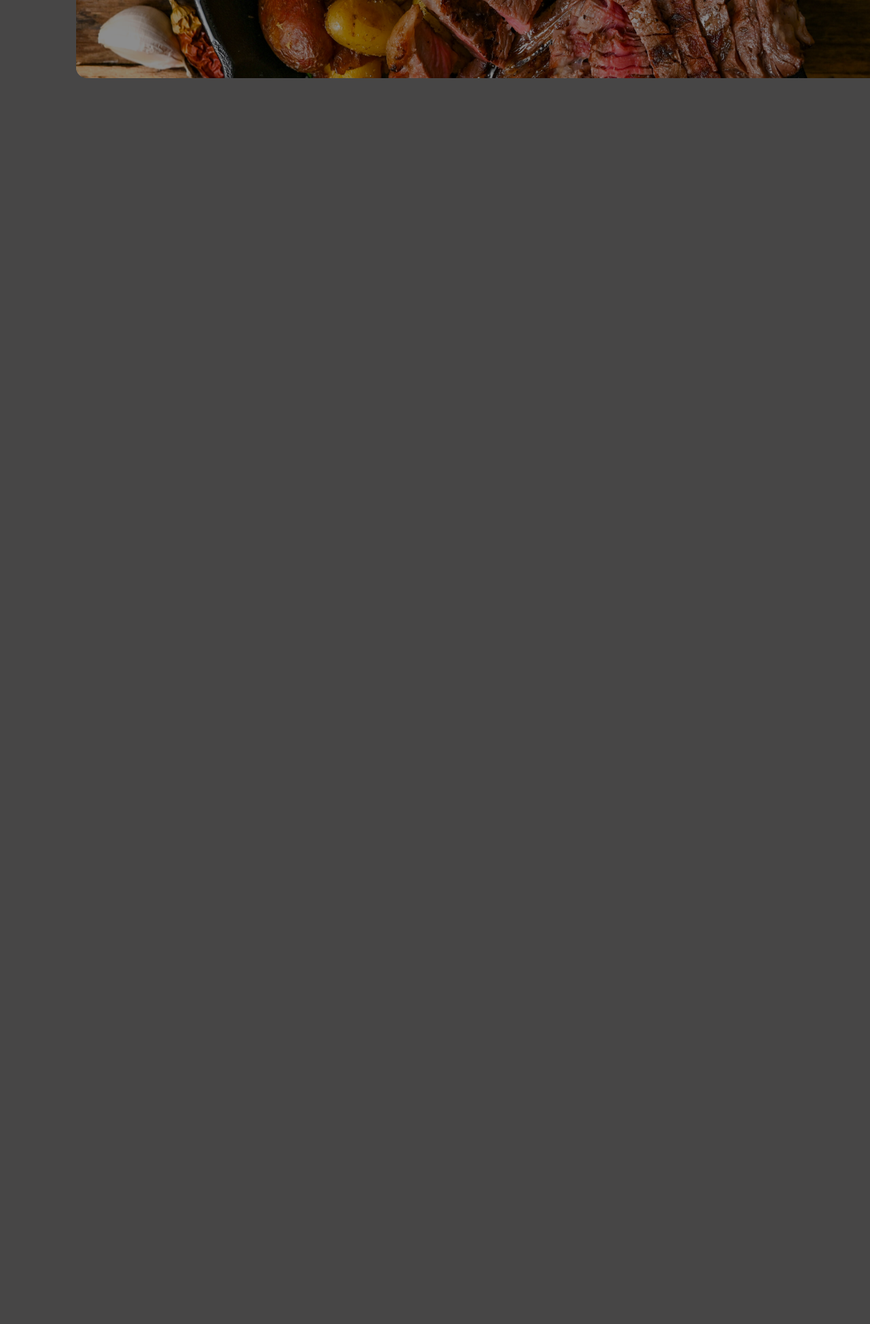
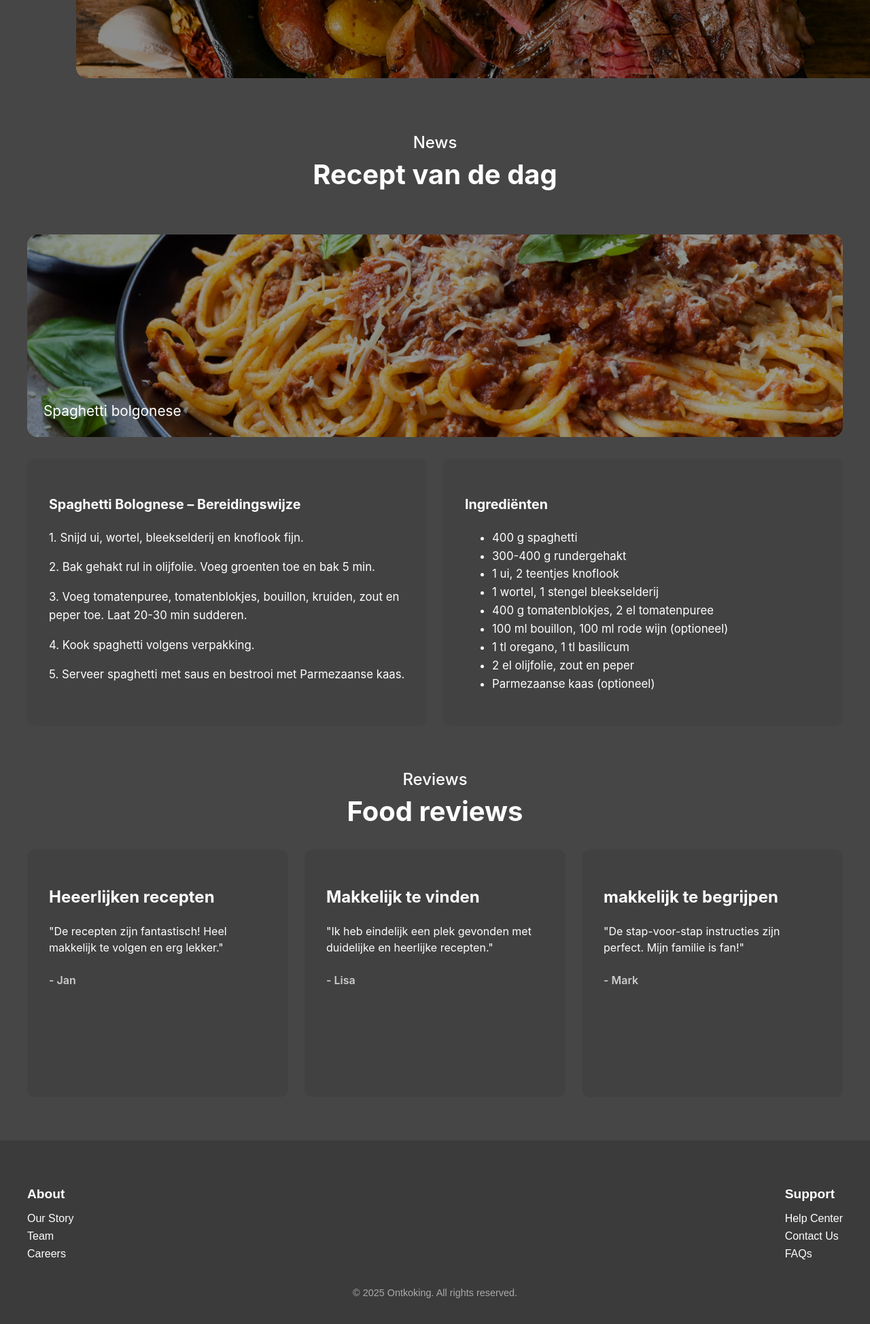
Before and after one commit to Hecker-01/beroeps2-ontkoking, a PHP site: page / in a window 1280 px wide. Shown: the part 465-2413 px from the top of the page at 68% size. Before the commit the page ends 580 px from the top, so only its background shows below. Run offline with PHP 8.4, Linux system fonts and the light colour scheme.

Commit message:
review/ recept van dag/ footer

```diff
--- a/index.html
+++ b/index.html
@@ -49,6 +49,106 @@
 
 
 
+<section class="content-section">
+
+    <div class="Text">
+        <h2>News</h2>
+        <h1>Recept van de dag</h1>
+
+    </div>
+
+
+
+    <div class="upper-content">
+        <p class="upper-text">Spaghetti bolgonese</p>
+    </div>
+
+
+    <div class="lower-content">
+        <div class="lower-box">
+            <h3>Spaghetti Bolognese – Bereidingswijze</h3>
+            <p>1. Snijd ui, wortel, bleekselderij en knoflook fijn.</p>
+            <p>2. Bak gehakt rul in olijfolie. Voeg groenten toe en bak 5 min.</p>
+            <p>3. Voeg tomatenpuree, tomatenblokjes, bouillon, kruiden, zout en peper toe. Laat 20-30 min sudderen.</p>
+            <p>4. Kook spaghetti volgens verpakking.</p>
+            <p>5. Serveer spaghetti met saus en bestrooi met Parmezaanse kaas.</p>
+        </div>
+        <div class="lower-box">
+            <h3>Ingrediënten</h3>
+            <ul>
+                <li>400 g spaghetti</li>
+                <li>300-400 g rundergehakt</li>
+                <li>1 ui, 2 teentjes knoflook</li>
+                <li>1 wortel, 1 stengel bleekselderij</li>
+                <li>400 g tomatenblokjes, 2 el tomatenpuree</li>
+                <li>100 ml bouillon, 100 ml rode wijn (optioneel)</li>
+                <li>1 tl oregano, 1 tl basilicum</li>
+                <li>2 el olijfolie, zout en peper</li>
+                <li>Parmezaanse kaas (optioneel)</li>
+            </ul>
+        </div>
+    </div>
+
+</section>
+
+
+<section class="reviews-section">
+
+
+    <div class="reviews-text">
+        <h3>Reviews</h3>
+        <h1>Food reviews</h1>
+    </div>
+
+
+    <div class="reviews-container">
+        <div class="review-card">
+            <h1>Heeerlijken recepten</h1>
+            <p>"De recepten zijn fantastisch! Heel makkelijk te volgen en erg lekker."</p>
+            <span>- Jan</span>
+        </div>
+        <div class="review-card">
+            <h1>Makkelijk te vinden</h1>
+            <p>"Ik heb eindelijk een plek gevonden met duidelijke en heerlijke recepten."</p>
+            <span>- Lisa</span>
+        </div>
+        <div class="review-card">
+            <h2>makkelijk te begrijpen</h2>
+            <p>"De stap-voor-stap instructies zijn perfect. Mijn familie is fan!"</p>
+            <span>- Mark</span>
+        </div>
+    </div>
+
+</section>
+
+<footer class="site-footer">
+    <div class="footer-container">
+
+        <div class="footer-section">
+            <h3>About</h3>
+            <ul>
+                <li><a href="#">Our Story</a></li>
+                <li><a href="#">Team</a></li>
+                <li><a href="#">Careers</a></li>
+            </ul>
+        </div>
+
+        <div class="footer-section">
+            <h3>Support</h3>
+            <ul>
+                <li><a href="#">Help Center</a></li>
+                <li><a href="#">Contact Us</a></li>
+                <li><a href="#">FAQs</a></li>
+            </ul>
+        </div>
+    </div>
+
+    <div class="footer-bottom">
+        <p>&copy; 2025 Ontkoking. All rights reserved.</p>
+    </div>
+</footer>
+
+
 <script src="scripts/index.js"></script>
 </body>
 </html>
--- a/styles/index.css
+++ b/styles/index.css
@@ -267,7 +267,7 @@ html, body {
     cursor: pointer;
     transition: background-color 0.3s ease;
     box-shadow: inset 0 2px 4px rgba(0, 0, 0, 0.25);
-    align-self: center; /* perfectly centers with other buttons */
+    align-self: center;
 }
 
 .theme-switch {
@@ -406,3 +406,303 @@ body.light-mode .theme-toggle {
 body.light-mode .toggle-circle {
     background-color: #2b2b2b;
 }
+
+
+
+.content-section {
+    width: 100%;
+    max-width: 1200px;
+    margin: 3rem auto;
+    display: flex;
+    flex-direction: column;
+    gap: 2rem;
+    padding: 0 1.5rem;
+}
+
+
+.upper-content {
+    position: relative;
+    background-image: url('../images/spaghetti-bolognese.avif'); /* relative path */
+    background-size: cover;
+    background-position: center;
+    background-repeat: no-repeat;
+    border-radius: 16px;
+    min-height: 250px;
+    padding: 1.5rem;
+    color: #fff;
+    display: flex;
+    align-items: flex-end;
+    overflow: hidden;
+}
+
+
+
+.upper-content::before {
+    content: "";
+    position: absolute;
+    inset: 0;
+    background: rgba(0, 0, 0, 0.4);
+    border-radius: 16px;
+    z-index: 1;
+}
+
+
+.upper-text {
+    position: relative;
+    margin: 0;
+    font-size: 1.3rem;
+    line-height: 1.4;
+    z-index: 2;
+}
+
+
+.lower-content {
+    display: flex;
+    justify-content: space-between;
+    gap: 1.5rem;
+}
+
+.lower-box {
+    flex: 1;
+    background-color: #424242;
+    border-radius: 12px;
+    padding: 2rem;
+    min-height: 250px;
+    color: #fff;
+    font-size: 1.05rem;
+    line-height: 1.6;
+    transition: background-color 0.3s ease, color 0.3s ease;
+}
+
+
+body.light-mode .upper-content {
+    filter: brightness(0.8);
+}
+
+body.light-mode .lower-box {
+    background-color: #e0e0e0;
+    color: #222;
+}
+
+.Text {
+    display: flex;
+    flex-direction: column;
+    align-items: center;
+    justify-content: center;
+    text-align: center;
+    gap: 0.5rem;
+    margin: 2rem 0;
+}
+
+.Text h2 {
+    margin: 0;
+    font-size: 1.5rem;
+    font-weight: 500;
+    color: #ffffff;
+}
+
+.Text h1 {
+    margin: 0;
+    font-size: 2.5rem;
+    font-weight: 700;
+    color: #ffffff;
+}
+.Text h2,
+.Text h1 {
+    color: #fff;
+}
+
+
+body.light-mode .Text h2,
+body.light-mode .Text h1 {
+    color: #222;
+}
+
+
+@media (max-width: 768px) {
+    .Text h2 {
+        font-size: 1.2rem;
+    }
+    .Text h1 {
+        font-size: 2rem;
+    }
+}
+
+
+@media (max-width: 768px) {
+    .upper-content {
+        min-height: 180px;
+        text-align: left;
+    }
+
+    .lower-content {
+        flex-direction: column;
+    }
+}
+
+.reviews-section {
+    width: 100%;
+    max-width: 1200px;
+    margin: 4rem auto;
+    padding: 0 1.5rem;
+    display: flex;
+    flex-direction: column;
+    gap: 2rem;
+}
+
+
+.reviews-text {
+    display: flex;
+    flex-direction: column;
+    align-items: center;
+    text-align: center;
+    gap: 0.5rem;
+}
+
+.reviews-text h3 {
+    margin: 0;
+    font-size: 1.5rem;
+    font-weight: 500;
+    color: #fff;
+}
+
+.reviews-text h1 {
+    margin: 0;
+    font-size: 2.5rem;
+    font-weight: 700;
+    color: #fff;
+}
+
+
+.reviews-container {
+    display: flex;
+    justify-content: space-between;
+    gap: 1.5rem;
+    flex-wrap: wrap;
+}
+
+
+.review-card {
+    flex: 1;
+    min-width: 250px;
+    background-color: #414141;
+    border-radius: 12px;
+    padding: 2rem;
+    min-height: 300px;
+    color: #fff;
+    line-height: 1.5;
+    transition: background-color 0.3s ease, color 0.3s ease;
+}
+
+
+.review-card span {
+    display: block;
+    margin-top: 1.5rem;
+    font-weight: 600;
+    color: #ccc;
+}
+
+/* Light mode support */
+body.light-mode .review-card {
+    background-color: #b0b0b0;
+    color: #222;
+}
+
+body.light-mode .review-card span {
+    color: #555;
+}
+
+
+body.light-mode .reviews-text h1,
+body.light-mode .reviews-text h3,
+body.light-mode .review-card,
+body.light-mode .review-card span {
+    color: #222;
+}
+
+body.light-mode .review-card {
+    background-color: #e0e0e0;
+}
+
+
+@media (max-width: 992px) {
+    .reviews-container {
+        flex-direction: column;
+        gap: 1rem;
+    }
+}
+
+/* FOOTER STYLING */
+.site-footer {
+    background-color: #3b3b3b; /* dark footer background */
+    color: #fff;
+    padding: 3rem 1.5rem 1.5rem 1.5rem;
+    font-family: sans-serif;
+}
+
+.footer-container {
+    display: flex;
+    justify-content: space-between;
+    gap: 2rem;
+    flex-wrap: wrap;
+    max-width: 1200px;
+    margin: 0 auto;
+}
+
+.footer-section h3 {
+    margin-bottom: 1rem;
+    font-size: 1.2rem;
+}
+
+.footer-section ul {
+    list-style: none;
+    padding: 0;
+    margin: 0;
+}
+
+.footer-section ul li {
+    margin-bottom: 0.5rem;
+}
+
+.footer-section ul li a {
+    color: #fff;
+    text-decoration: none;
+    transition: color 0.3s ease;
+}
+
+.footer-section ul li a:hover {
+    color: #adb5bd;
+}
+
+.footer-bottom {
+    text-align: center;
+    margin-top: 2rem;
+    font-size: 0.9rem;
+    color: #aaa;
+}
+
+body.light-mode .site-footer {
+    background-color: #f0f0f0;
+    color: #222;
+}
+
+body.light-mode .footer-section ul li a {
+    color: #222;
+}
+
+body.light-mode .footer-section ul li a:hover {
+    color: #555;
+}
+
+body.light-mode .footer-bottom {
+    color: #555;
+}
+
+
+@media (max-width: 768px) {
+    .footer-container {
+        flex-direction: column;
+        gap: 1.5rem;
+        text-align: center;
+    }
+}
```
Also changed, not shown: images/spaghetti-bolognese.avif (added).
